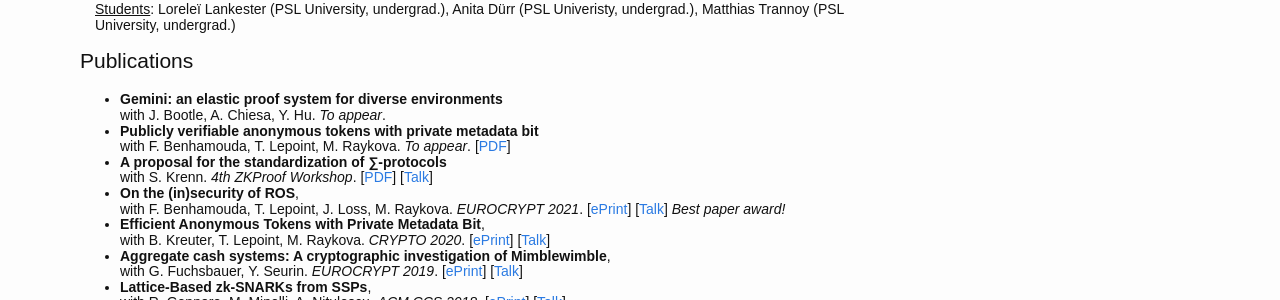
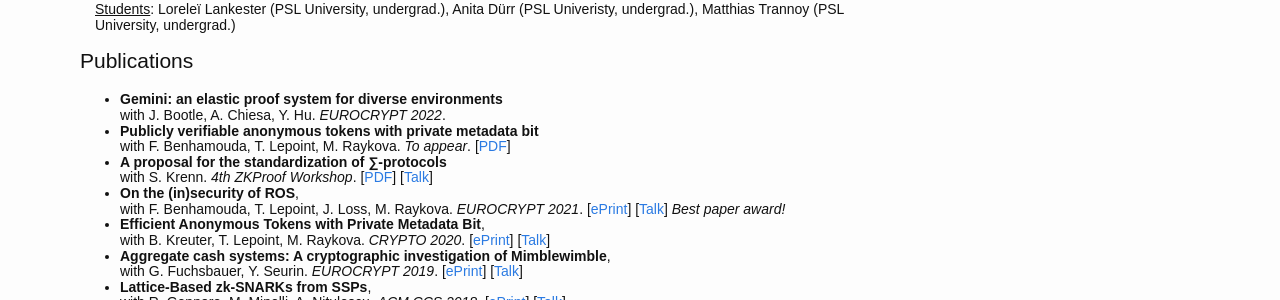
Before and after one commit to mmaker/mmaker.github.io, a Jekyll site: the page built from index.html, in a window 1280 px wide. Shown: the part 386-686 px from the top of the page. Built offline with Jekyll 4.4.1, drawn with Linux system fonts in a browser that asks for light colours; nearby versions of some CDN libraries.

Commit message:
Gemini accepted

```diff
--- a/index.html
+++ b/index.html
@@ -44,7 +44,7 @@ layout: default
         <b>Gemini: an elastic proof system for diverse environments</b>
         <br />
         <smpcs>with J. Bootle, A. Chiesa, Y. Hu</smpcs>.
-        <i>To appear</i>.
+        <i>EUROCRYPT 2022</i>.
       <li>
         <b>Publicly verifiable anonymous tokens with private metadata bit</b>
         <br />
```
